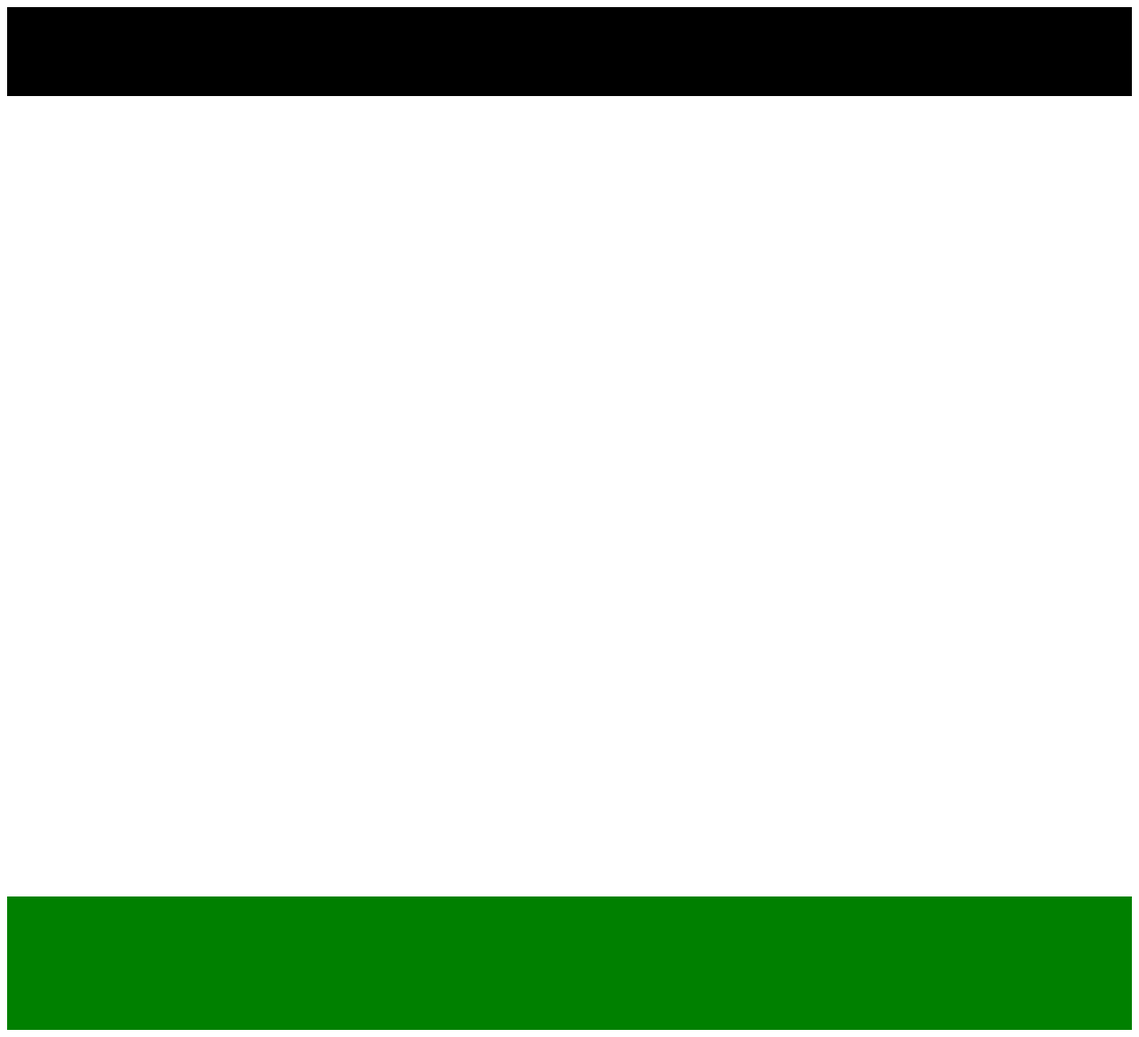
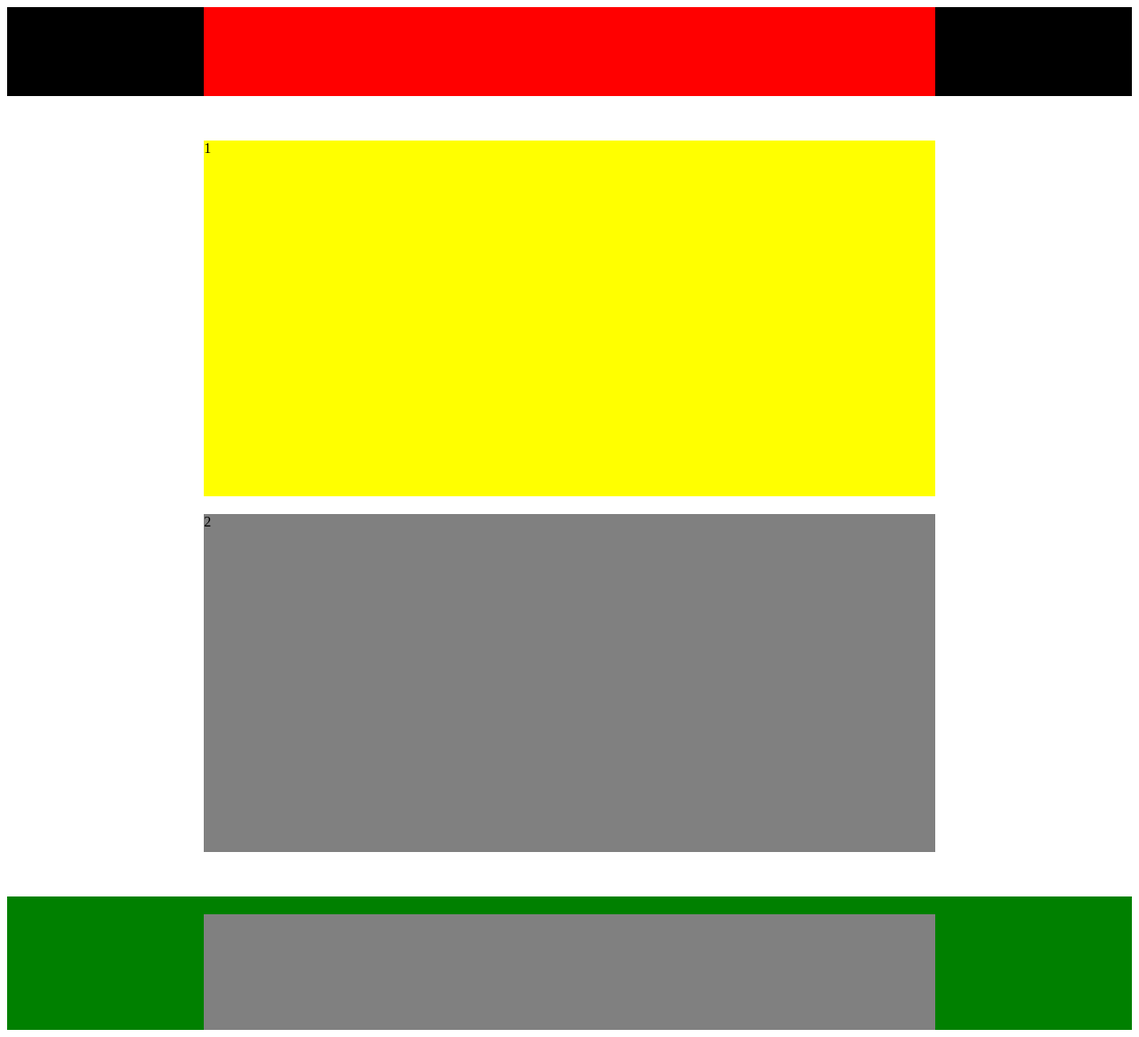
Before and after one commit to gjrmsp/WebStudy_ex2, a plain HTML site: page WebContent/index.html in a window 1280 px wide. Shown: the whole page at 89% size. Drawn offline with Linux system fonts and the light colour scheme.

Commit message:
Update index.html

```diff
--- a/WebContent/index.html
+++ b/WebContent/index.html
@@ -7,8 +7,16 @@
 <link rel="stylesheet" href="./css/layout_1.css">
 </head>
 <body>
-	<div class="header"></div>
-	<div class="main"></div>
-	<div class="footer"></div>
+	<header class="header">
+		<div></div>
+	</header>
+
+	<section class="main">
+		<div>1</div>
+		<div>2</div>
+	</section>
+	<footer class="footer">
+		<div></div>
+	</footer>
 </body>
 </html>
```
